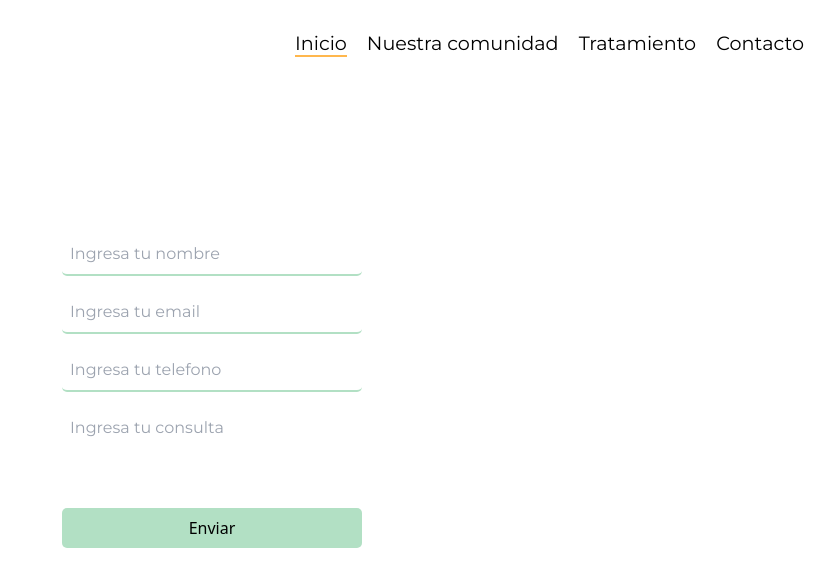
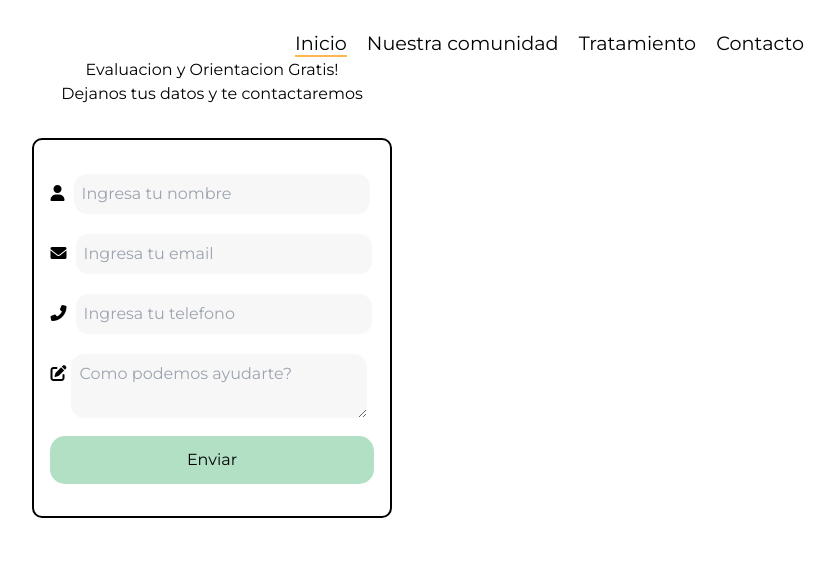
Before and after one commit to AlejandroArafi/comunidad-volver-a-creer, an Astro site: page /form in a window 1280 px wide. Shown: the part 64-650 px from the top of the page, without its empty margins (428-1263 px from the left). Built offline with nearby package versions, Linux system fonts and the light colour scheme; Astro itself is replaced by a stand-in of ours.

Commit message:
form-contac-ok

```diff
--- a/src/components/Form.astro
+++ b/src/components/Form1.astro
@@ -6,7 +6,8 @@
 <section class="form-container">
 
     <form action="form" method="post">
-
+    <h2 class="form-title">Evaluacion y Orientacion Gratis!</h2>
+    <h3 class="form-subtitle">Dejanos tus datos y te contactaremos</h3>
         <label for="name" ></label>
         <input type="text" id="name" name="name" placeholder="Ingresa tu nombre" required>
 
@@ -25,6 +26,15 @@
     </section>
 
     <style>
+    .form-title {
+        font-family: 'Montserrat', sans-serif;
+        font-size: 1.6rem;
+    }
+    .form-subtitle {
+        font-family: 'Montserrat', sans-serif;
+        font-size: 1.1rem;
+        letter-spacing: 2px;
+    }
 
         .form-container {
             display: flex;
@@ -60,7 +70,7 @@
             background-color: #B2E0C4;
            width: 100%;
            max-width: 300px;
-            color: black;
+            color: rgb(0, 0, 0);
             border: none;
             border-radius: 5px;
             padding: 0.5rem 1rem;
--- /dev/null
+++ b/src/components/Form2.astro
@@ -0,0 +1,131 @@
+---
+
+---
+
+<head>
+    <link rel="stylesheet" href="https://cdnjs.cloudflare.com/ajax/libs/font-awesome/6.0.0-beta3/css/all.min.css">
+</head>
+
+<div class="form-title-container">
+<h2 class="form-title">Evaluacion y Orientacion Gratis!</h2>
+<h3 class="form-subtitle">Dejanos tus datos y te contactaremos</h3>
+</div>
+
+<!-- form -->
+<section class="form-container">
+<form action="form" method="post">
+
+    <!-- name -->
+    <div class="input-container">
+        <i class="fas fa-user"></i>
+        <input type="text" id="name" name="name" placeholder="Ingresa tu nombre" required>
+    </div>
+
+     <!-- email -->
+    <div class="input-container">
+        <i class="fas fa-envelope"></i>
+        <input type="email" id="email" name="email" placeholder="Ingresa tu email">
+    </div>
+
+    <!-- Telefono -->
+     <div class="input-container">
+        <i class="fas fa-phone-alt"></i>
+        <input type="tel" name="Telefono" id=""  placeholder="Ingresa tu telefono" >
+    </div>
+    <!-- message -->
+    <div class="textarea-container">
+        <i class="fas fa-edit"></i>
+        <textarea  id="message" name="message" placeholder="Como podemos ayudarte?"></textarea>
+    </div>
+    <!-- button -->
+    <button type="submit" class="form-button">Enviar</button>
+    </form>
+
+    </section>
+</section>
+
+
+<style>
+
+    .form-title-container {
+        text-align: center;
+        margin-bottom: 2rem;
+    }
+
+    .form-title, .form-subtitle {
+        margin: 0;
+        font-family: 'Montserrat', sans-serif;
+    }
+    .form-container {
+        display: flex;
+        justify-content: center;
+    }
+
+
+    .input-container i{
+      margin-right: 3px;
+    }
+
+    .textarea-container {
+        display: flex;
+        align-items: first baseline ;
+    }
+    .textarea-container i{
+        margin-right: 3px;
+    }
+
+    .form-container {
+        display: flex;
+        justify-content: center;
+
+    }
+
+    .form-container form {
+        display: flex;
+        flex-direction: column;
+        justify-content: center;
+        border: 2px solid #000000;
+        border-radius: 10px;
+        padding: 2rem 1rem;
+        background-color: rgb(255, 255, 255);
+    }
+
+    .form-container input, textarea {
+        width: 300px;
+        margin-bottom: 1rem;
+        padding: 0.5rem;
+        border: 2px solid #ffffff;
+        font-family: 'Montserrat', sans-serif;
+        border-radius: 15px;
+        background: rgb(247, 247, 247);
+
+    }
+
+    input::placeholder {
+
+    font-size: 16px; /* Tamaño de fuente */
+    font-family: 'Montserrat', sans-serif; /* Familia de fuente */
+    }
+
+    input:focus, textarea:focus {
+        outline: none;
+        border: 2px solid #08e7ef2b !important;
+        border-radius: 15px;
+    }
+
+    .form-button {
+        background-color: #B2E0C4;
+       width: 100%;
+       border-radius: 15px;
+
+       padding: 0.75rem;
+       color: #000000;
+       font-family: 'Montserrat', sans-serif;
+       font-size: 16px;
+       cursor: pointer;
+
+    }
+
+
+
+</style>
--- a/src/components/Navbar.astro
+++ b/src/components/Navbar.astro
@@ -5,7 +5,7 @@
 <section class="nav-icons">
   <a href="mailto: " class="mail-logo">
      <img src="/images/email-1.png" alt="mail">contacto@comunidadvolveracreer.cl</a>
-  <a href="tel:+56940902939"><img src="/images/phone.png" alt="phone">+569 3249 6264</a>
+  <a href="https://wa.me/56932496264"><img src="/images/phone.png" alt="phone">+569 3249 6264</a>
 </section>
 
 <style >
--- a/src/pages/form.astro
+++ b/src/pages/form.astro
@@ -3,13 +3,15 @@
 import '../styles/global.css';
 import Navbar from "../components/Navbar.astro";
 import Navbar1 from '../components/Navbar1.astro';
-import Form from '../components/Form.astro';
+import Form1 from '../components/Form1.astro';
+import Form2 from '../components/Form2.astro';
 
 
 ---
 <Navbar/>
 <Navbar1/>
-<Form />
+
+<Form2 />
 
 <!--
 
```
Also changed, not shown: public/images/icon-user.png (added), public/images/phone-icon.png (added).
